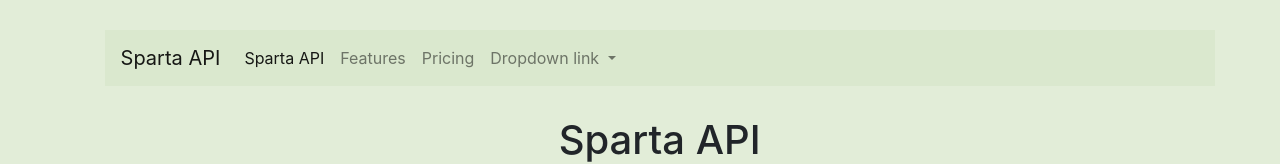
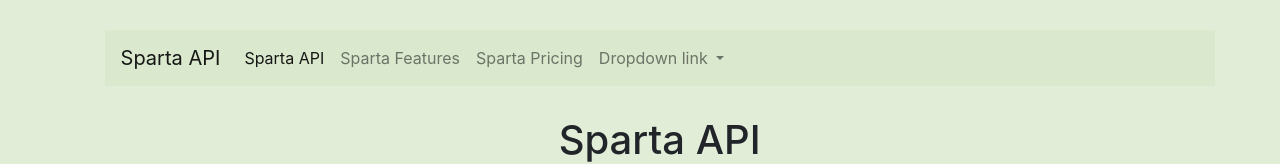
Before and after one commit to philanderson888/sparta-test-html-static-site, a plain HTML site: page bootstrap.html in a window 1280 px wide. Shown: the top 164 px of the page. Drawn offline with nearby package versions, Linux system fonts and the light colour scheme.

Commit message:
Amend bootstrap page

```diff
--- a/bootstrap.html
+++ b/bootstrap.html
@@ -59,10 +59,10 @@
                   <a class="nav-link" href="#">Sparta API <span class="sr-only">(current)</span></a>
                 </li>
                 <li class="nav-item">
-                  <a class="nav-link" href="#">Features</a>
+                  <a class="nav-link" href="#">Sparta Features</a>
                 </li>
                 <li class="nav-item">
-                  <a class="nav-link" href="#">Pricing</a>
+                  <a class="nav-link" href="#">Sparta Pricing</a>
                 </li>
                 <li class="nav-item dropdown">
                   <a class="nav-link dropdown-toggle" href="#" id="navbarDropdownMenuLink" role="button" data-toggle="dropdown" aria-haspopup="true" aria-expanded="false">
```
